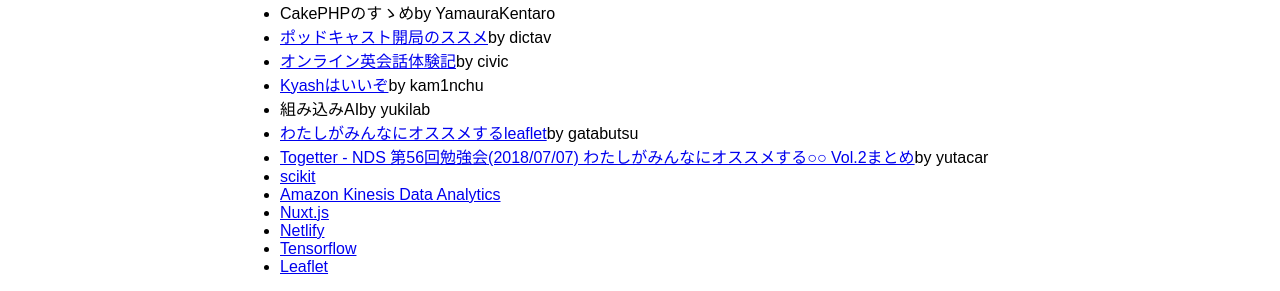
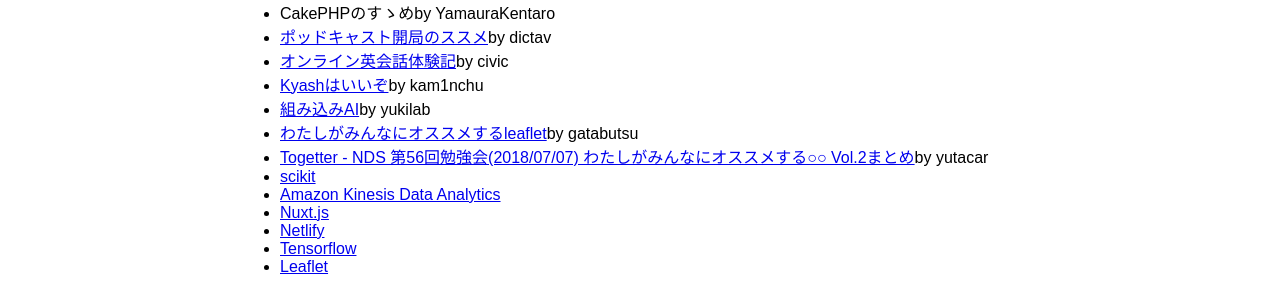
Before and after one commit to NagaokaDevelopersStudy/ndsfm, a Jekyll site: the page built from docs/_posts/2018-07-22-001.md, in a window 1280 px wide. Shown: the part 513-804 px from the top of the page. Built offline with Jekyll 4.4.1, drawn with Linux system fonts in a browser that asks for light colours; some web fonts are replaced; comment, search, counter and statistics services are not loaded; some of the changed lines change nothing that is shown.

Commit message:
update 001

```diff
--- a/docs/_posts/2018-07-22-001.md
+++ b/docs/_posts/2018-07-22-001.md
@@ -48,6 +48,7 @@
     author:
       name: kam1nchu
   - title: 組み込みAI
+    url: http://www.yukilab.cc/?p=108
     author:
       name: yukilab
   - title: わたしがみんなにオススメするleaflet
```
